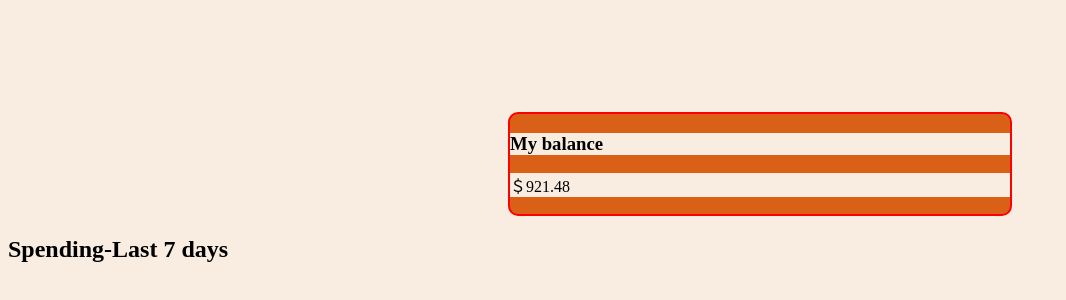
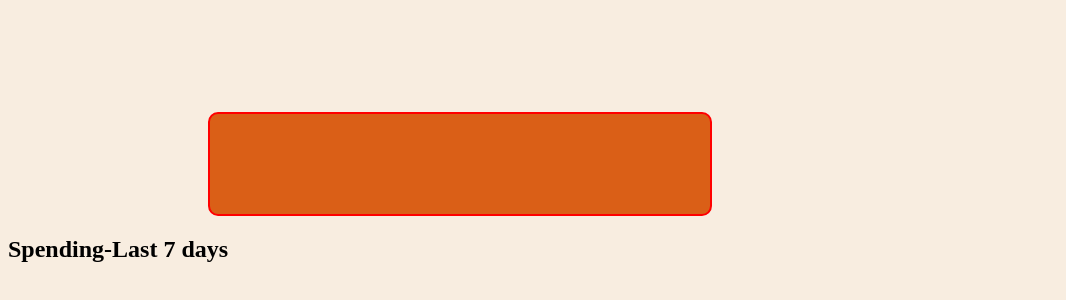
Before and after one commit to naimetysz/project, a plain HTML site: page index.html in a window 1280 px wide. Shown: the part 188-488 px from the top of the page, without its empty margins (0-1066 px from the left). Drawn offline with Linux system fonts and the light colour scheme.

Commit message:
go on project

```diff
--- a/index.html
+++ b/index.html
@@ -9,8 +9,8 @@
 </head>
 <body>
     <div id="bigdiv">
-        <div id="mkutu"><h3>My balance</h3>
-            <p>＄921.48</p>
+        <div id="mkutu">
+
         </div>
         <div id="beyazk">
             <h2>Spending-Last 7 days</h2>
--- a/style.css
+++ b/style.css
@@ -11,4 +11,5 @@
     margin-left: 500px;
     margin-right: 150px;
     margin-top: 300px;
+    margin-left:200px;
 }
```
